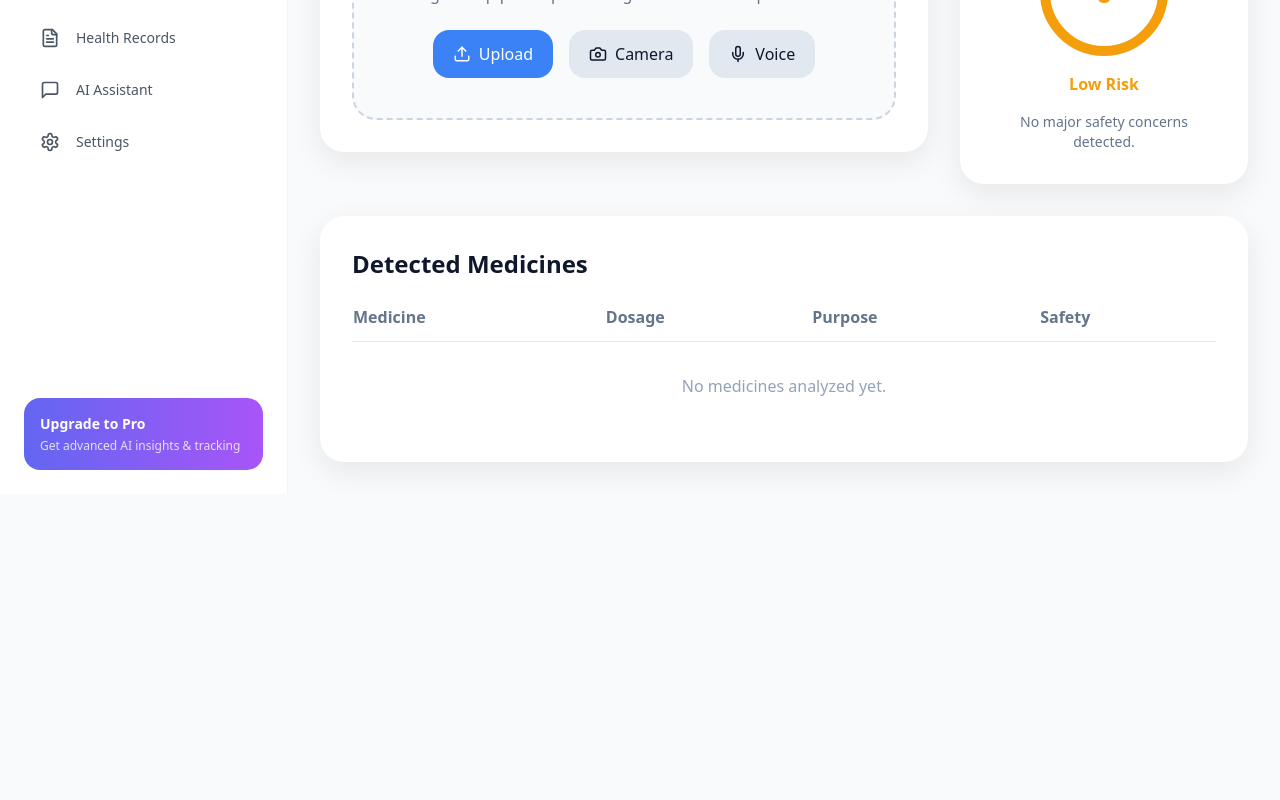
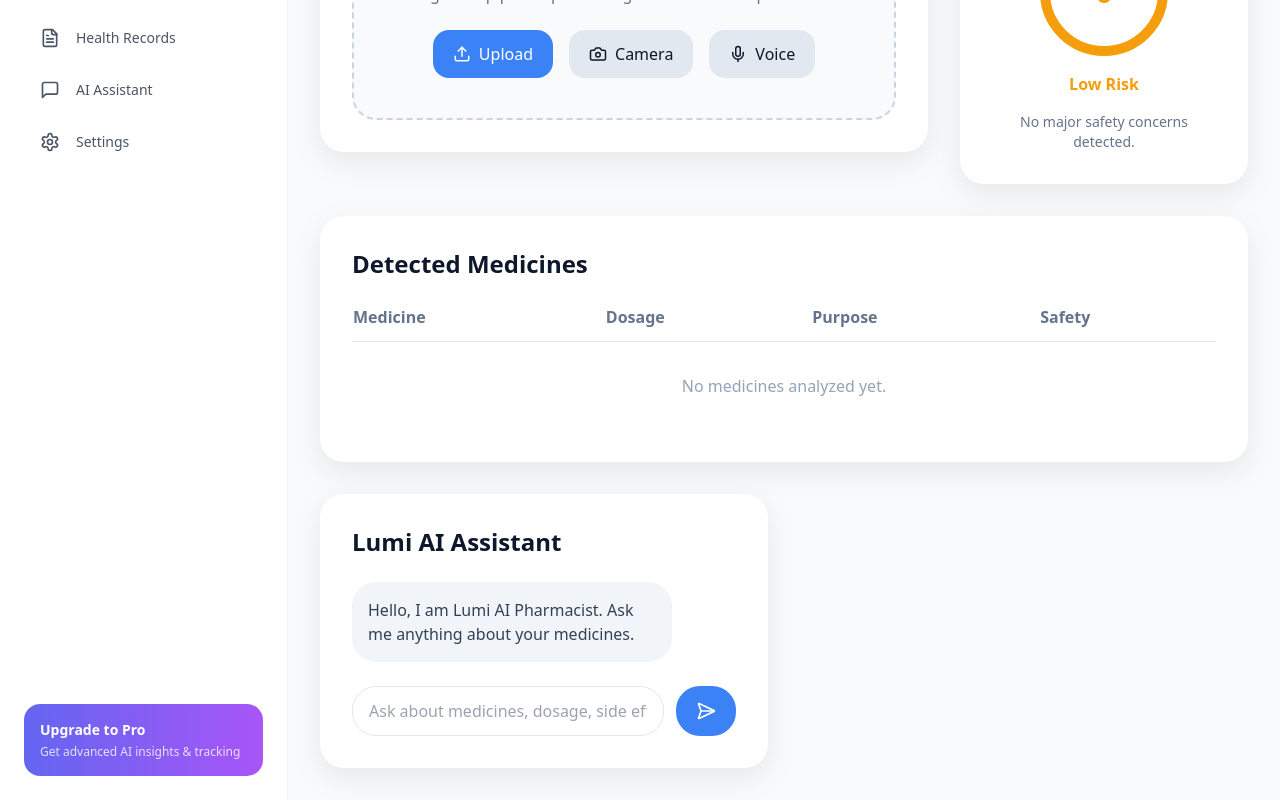
Before and after one commit to rxaliaffan/Lumi-AI, a Next.js app: page / in a window 1280 px wide. Shown: the part 312-1112 px from the top of the page. Before the commit the page ends 806 px from the top, so only its background shows below. Built offline with nearby package versions, Linux system fonts and the light colour scheme.

Commit message:
Update page.js

```diff
--- a/app/page.js
+++ b/app/page.js
@@ -6,17 +6,22 @@ import Header from '@/components/Header';
 import ScanCard from '@/components/ScanCard';
 import RiskScore from '@/components/RiskScore';
 import MedicinesTable from '@/components/MedicinesTable';
+import ChatAssistant from '@/components/ChatAssistant';
 
 export default function HomePage() {
   const [analysisData, setAnalysisData] = useState(null);
 
   return (
     <main className="flex min-h-screen bg-[#F8FAFC]">
+      {/* Sidebar */}
       <Sidebar />
 
-      <section className="flex-1 p-8 space-y-8">
+      {/* Main Dashboard */}
+      <section className="flex-1 p-8 space-y-8 overflow-y-auto">
+        {/* Header */}
         <Header />
 
+        {/* Scan + Risk Score */}
         <div className="grid grid-cols-1 lg:grid-cols-3 gap-8">
           <div className="lg:col-span-2">
             <ScanCard onAnalysisComplete={setAnalysisData} />
@@ -27,7 +32,13 @@ export default function HomePage() {
           </div>
         </div>
 
+        {/* Medicines Table */}
         <MedicinesTable medicines={analysisData?.medicines || []} />
+
+        {/* AI Assistant */}
+        <div className="grid grid-cols-1 lg:grid-cols-2 gap-8">
+          <ChatAssistant />
+        </div>
       </section>
     </main>
   );
```
